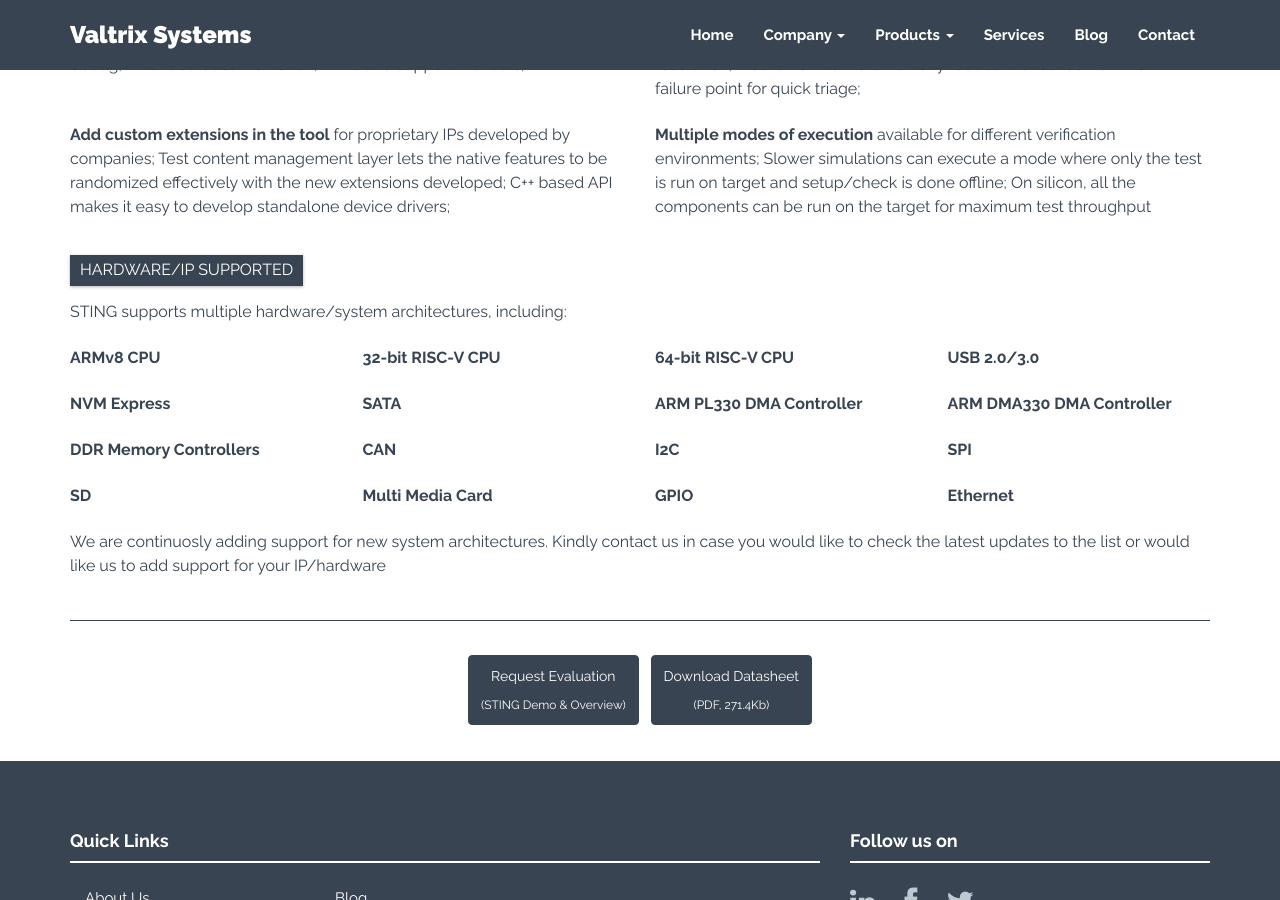
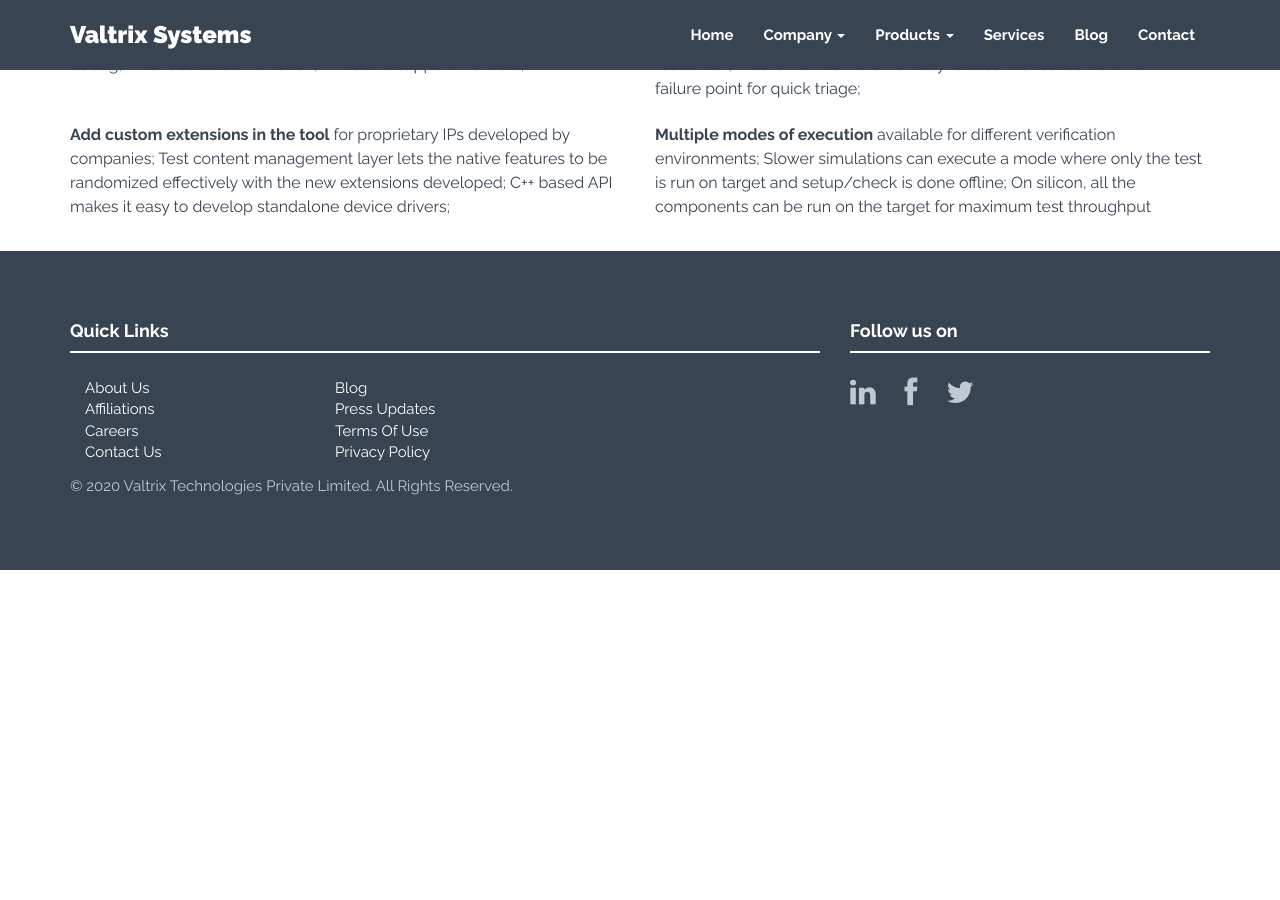
Before and after one commit to valtrix/valtrix.github.io, a Jekyll site: the page built from sting.html, in a window 1280 px wide and 900 px high, scrolled down 1279 px. Built offline with Jekyll 4.4.1, drawn with Linux system fonts in a browser that asks for light colours; nearby versions of some CDN libraries; after the commit the page ends 1849 px from its top, so only the background shows below that; some of the changed lines change nothing that is shown.

Commit message:
Removing redundant stuff from STING page

```diff
--- a/_includes/sting.html
+++ b/_includes/sting.html
@@ -153,6 +153,7 @@
             </p>
         </div><!-- /col-lg-6 -->
     </div><!-- /row -->
+    <!--
     <div style="padding-top:20px"></div>
     <div class="row">
         <div class="col-lg-12">
@@ -177,7 +178,7 @@
         <div class="col-lg-3">
             <p><span class="emph_line_start">USB 2.0/3.0</span></p>
         </div>
-    </div><!-- /row -->
+    </div>
     <div class="row">
         <div class="col-lg-3">
             <p><span class="emph_line_start">NVM Express</span></p>
@@ -191,7 +192,7 @@
         <div class="col-lg-3">
             <p><span class="emph_line_start">ARM DMA330 DMA Controller</span></p>
         </div>
-    </div><!-- /row -->
+    </div>
     <div class="row">
         <div class="col-lg-3">
             <p><span class="emph_line_start">DDR Memory Controllers</span></p>
@@ -205,7 +206,7 @@
         <div class="col-lg-3">
             <p><span class="emph_line_start">SPI</span></p>
         </div>
-    </div><!-- /row -->
+    </div>
     <div class="row">
         <div class="col-lg-3">
             <p><span class="emph_line_start">SD</span></p>
@@ -219,7 +220,7 @@
         <div class="col-lg-3">
             <p><span class="emph_line_start">Ethernet</span></p>
         </div>
-    </div><!-- /row -->
+    </div>
     <div class="row">
         <div class="col-lg-12">
             <p class="upprod_desc">We are continuosly adding support for new system architectures. Kindly contact us in case you would like to check the latest updates to the list or would like us to add support for your IP/hardware</p>
@@ -235,6 +236,7 @@
                 <a href="{{"/assets/pdf/Sting-Product-Datasheet.pdf" | prepend: site.baseurl }}" style="bottom:20px" class="btn btn-theme btn-large" target="_blank">Download Datasheet<br/><span style="font-size:12px">(PDF, 271.4Kb)</span></a>
             </p>
         </div>
-    </div><!-- /row-->
+    </div>
+    -->
     <div style="padding-top:20px"></div>
 </div> <!-- /container -->
```
